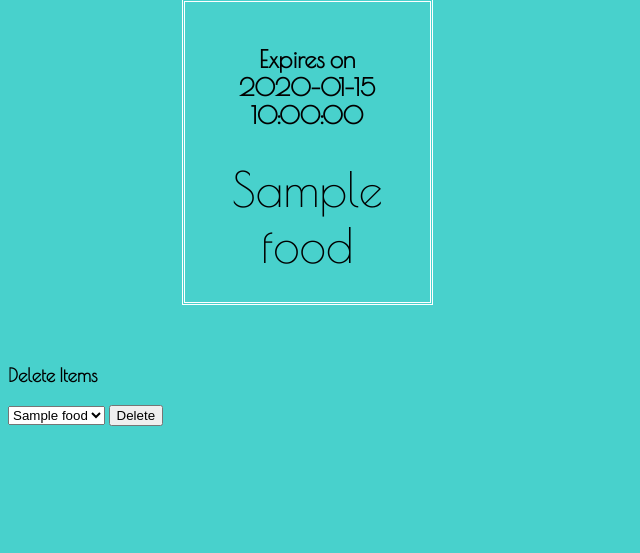
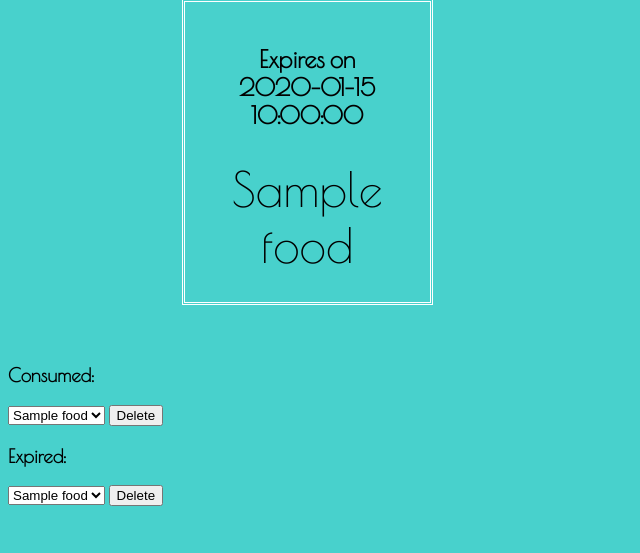
Before and after one commit to bstutenroth/fridge, a Python web app: template templates/calendar.html in a window 1280 px wide. Shown: the part 247-800 px from the top of the page, without its empty margins (0-640 px from the left). Run offline with Jinja, Linux system fonts and the light colour scheme; the template is opened without the code that fills it: most values are stand-ins (such as "Sample title", 1, 10 or a date in 2020); some libraries are stand-ins or nearby versions; some web fonts are replaced.

Commit message:
Consumed and expired buttons

```diff
--- a/templates/calendar.html
+++ b/templates/calendar.html
@@ -25,7 +25,7 @@
       {% endfor %}
     </div>
       <br>
-    <h3>Delete Items</h3>
+    <h3>Consumed:</h3>
       <form action="" method="post">
         <select name='deletelist'>
         {% for food in food_list %}
@@ -35,7 +35,16 @@
         <!-- {% for food in food_list %}
         <label><input type='radio' name='deletelist' value= {{food.foodname}} >{{food.foodname}}</input></label>
         {% endfor %} -->
-      <input type="submit" value="Delete" />
-    </form>
+        <input type="submit" value="Delete" />
+      </form>
+    <h3>Expired:</h3>
+      <form action="" method="post">
+        <select name='deletelist'>
+        {% for food in food_list %}
+        <label><option  name='deletelist' value={{food.foodname}} >{{food.foodname}}</option></label>
+        {% endfor %}
+        </select>
+        <input type="submit" value="Delete" />
+      </form>
   </body>
 </html>
```
